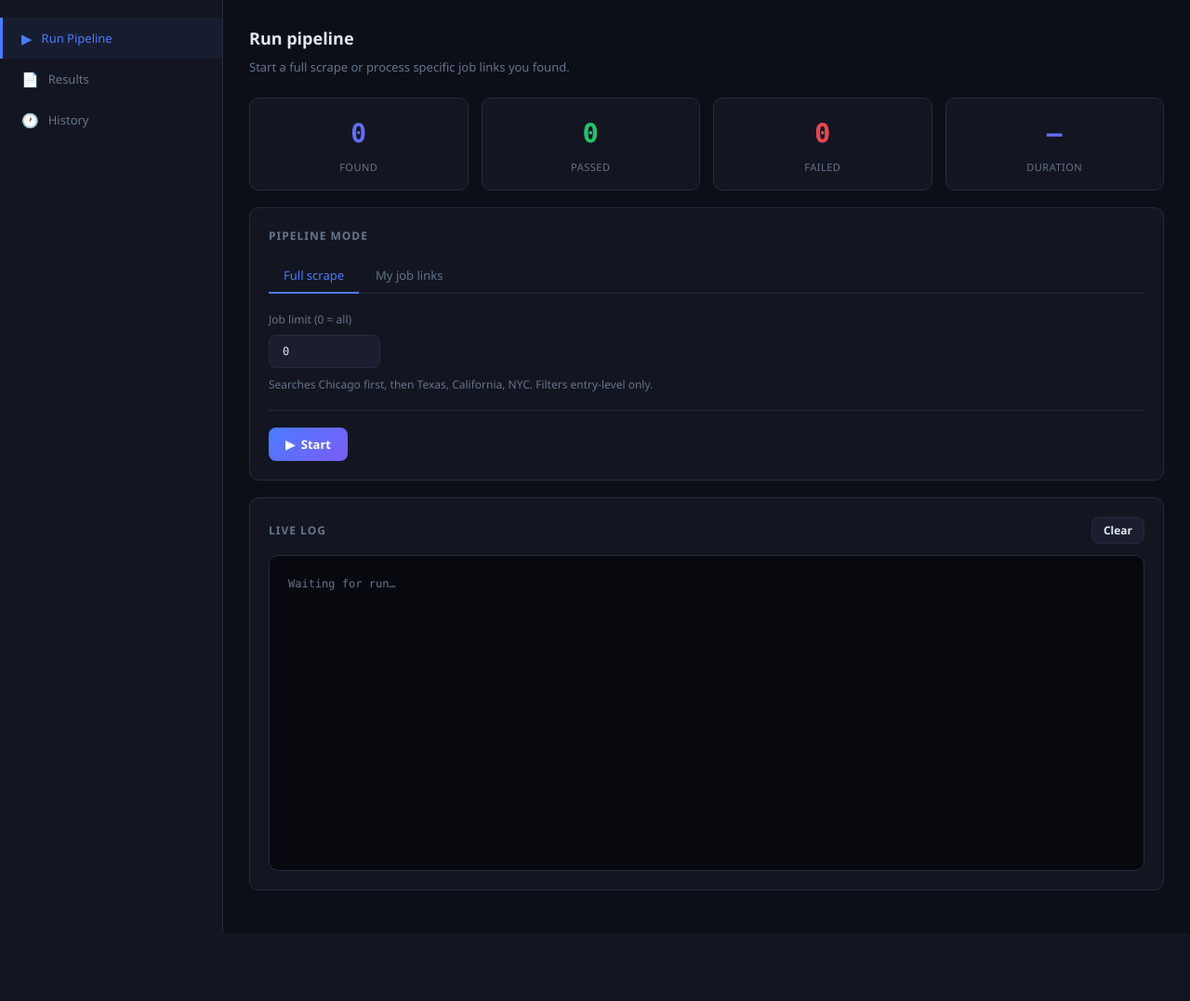
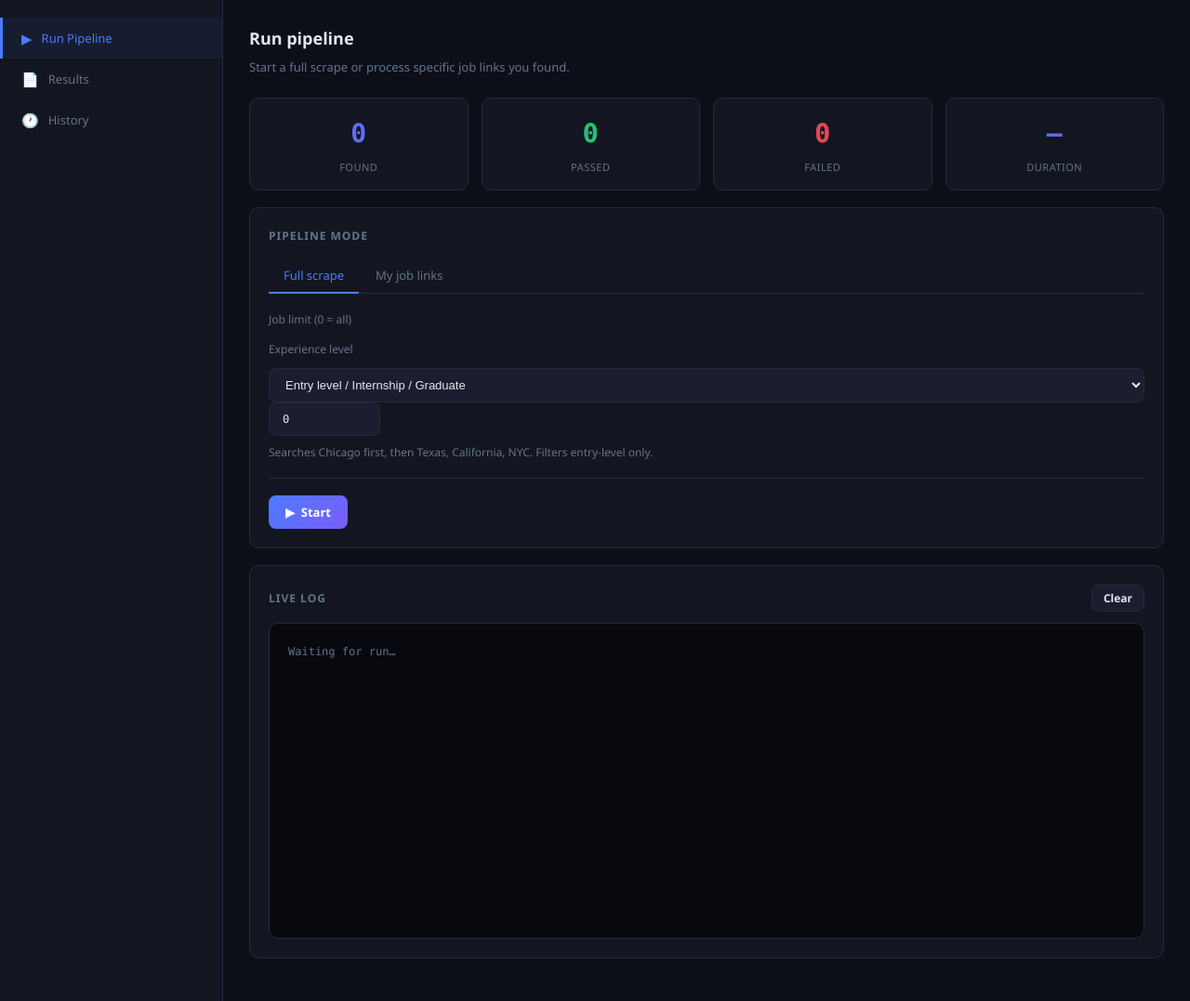
Before and after one commit to Hamju1999/AIResumeTailor, a Flask app: template templates/index.html in a window 1280 px wide. Shown: the part 76-1153 px from the top of the page at 93% size. Before the commit the page ends 1080 px from the top, so only its background shows below. Run offline with Flask 3, Linux system fonts and the light colour scheme; the template is opened without the code that fills it, so the values that code supplies are empty.

Commit message:
Add experience level selection to scrape options

```diff
--- a/templates/index.html
+++ b/templates/index.html
@@ -442,6 +442,14 @@
         <!-- Full scrape tab -->
         <div id="tab-scrape">
           <label for="limitInput">Job limit (0 = all)</label>
+          <div style="margin-top:12px">
+            <label for="expLevel">Experience level</label>
+            <select id="expLevel" style="width:100%;background:var(--surface2);border:1px solid var(--border);border-radius:8px;color:var(--text);font-size:13px;padding:9px 13px;outline:none;margin-top:5px;">
+              <option value="entry">Entry level / Internship / Graduate</option>
+              <option value="mid">Mid level (2–5 years)</option>
+              <option value="senior">Senior (5+ years)</option>
+            </select>
+          </div>
           <input type="number" id="limitInput" value="0" min="0" style="width:120px">
           <div class="text-sm text-muted mt-2">Searches Chicago first, then Texas, California, NYC. Filters entry-level only.</div>
         </div>
@@ -621,8 +629,9 @@ async function startRun() {
   document.getElementById('logBox').innerHTML = '';
 
   const body = {
-    limit:       currentMode === 'scrape' ? parseInt(document.getElementById('limitInput').value) || 0 : 0,
-    custom_urls: currentMode === 'custom' ? customUrls : [],
+  limit:            currentMode === 'scrape' ? parseInt(document.getElementById('limitInput').value) || 0 : 0,
+  custom_urls:      currentMode === 'custom' ? customUrls : [],
+  experience_level: document.getElementById('expLevel')?.value || 'entry',
   };
 
   const res = await fetch('/api/run', {
```
